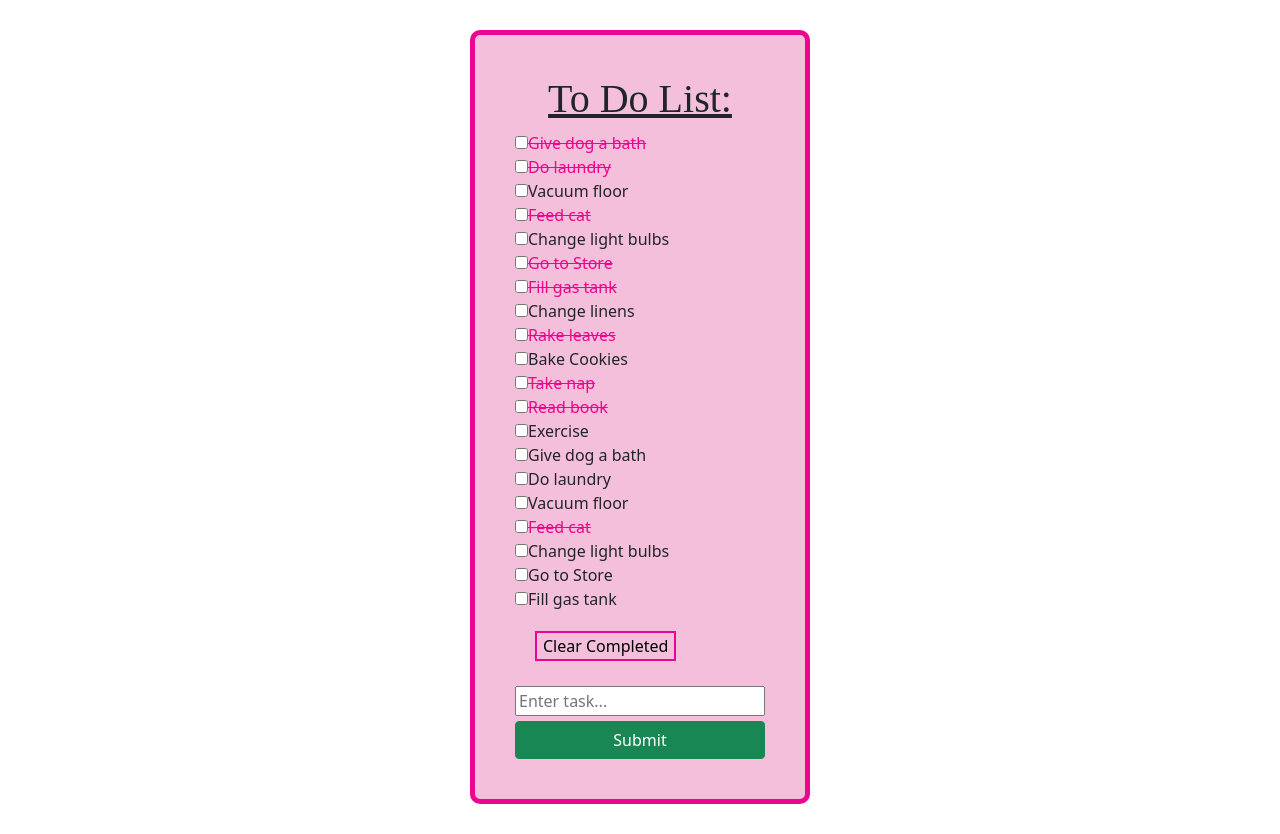
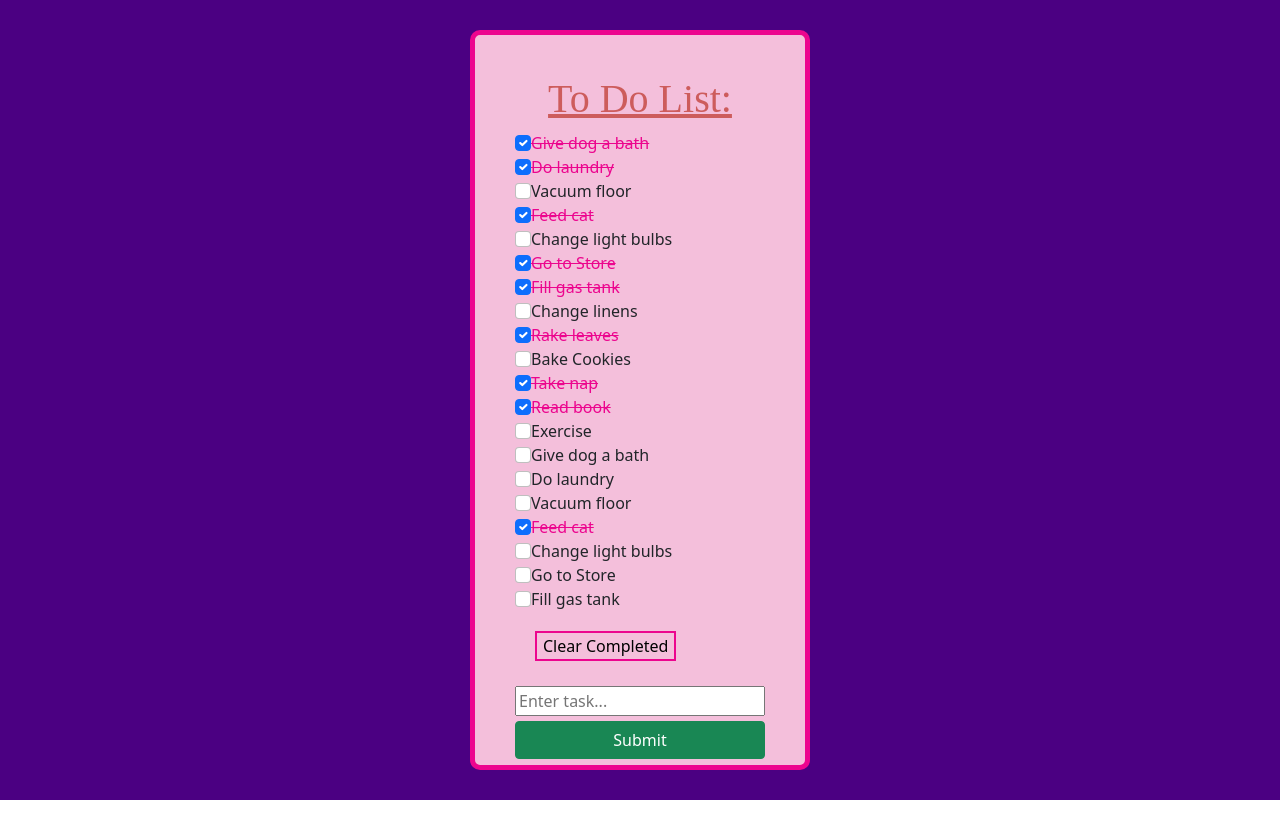
Before and after one commit to HenrietteWiuff/ToDoList, a React (Create React App) app: page / in a window 1280 px wide. After the commit the page ends 800 px from the top, so only its background shows below. Built offline with nearby package versions, Linux system fonts and the light colour scheme.

Commit message:
Responsiv on 3 devices
Color changes for all 3 devices

```diff
--- a/src/ToDo.js
+++ b/src/ToDo.js
@@ -3,14 +3,14 @@ import React from 'react';
 const ToDo = ({todo, handleToggle}) => {
 
     const handleClick = (e) => {
-        e.preventDefault()
+        // e.preventDefault()
         handleToggle(e.currentTarget.id)
     }
 
    return (
 
        <div id={todo.id} className={todo.complete ? "strike" : ""} onClick={handleClick}>
-        <input class="form-check-input" type="checkbox" value="" id="flexCheckDefault" id={todo.id} className={todo.complete ? "flexCheckChecked" : ""}></input>
+        <input class="form-check-input" type="checkbox" value="" checked={todo.complete} id={todo.id} ></input>
            {todo.task}
        </div>
    );
--- a/src/index.css
+++ b/src/index.css
@@ -9,26 +9,114 @@ body {
   height: 100%;
 }
 
-code {
+/* code {
   font-family: source-code-pro, Menlo, Monaco, Consolas, 'Courier New',
     monospace;
-}
+} */
 
 .strike {
   text-decoration: line-through;
   color:#ec058e;
 }
 
+
+
+/* MOBILE (min-width ???px) */
+@media screen and (min-width: 23em) {
+
+  h1 {
+    font-size: 200px;
+    color: indianred;
+    text-align: center;
+    text-decoration: underline;
+    font-family: cursive;
+  }
+
+  .mainWrapper{
+    width: 100vw;
+    height: 100vh;
+    display: flex;
+    justify-content: center;
+    background-color: lightgreen;
+  }
+
+  .wrapper{
+    padding: 50px 0px 50px 0px;
+    align-items: center;
+  }
+
+  .flex{
+    display: flex;
+    flex-direction: column;
+  }
+
+  .inputBox{
+    margin: 5px 0px;
+    min-width: 250px;
+  }
+
+  .clearButton {
+    background-color: greenyellow;
+    border: 4px solid green
+  }
+}
+
+
+/* TABLETS (min-width 768px) */
+@media screen and (min-width: 48em) {
+
+  h1 {
+    text-align: center;
+    text-decoration: underline;
+    font-family: cursive;
+  }
+
+  .mainWrapper{
+    width: 100%;
+    display: flex;
+    justify-content: center;
+   background-color: white;
+  }
+
+  .wrapper{
+    background-color: lightgray;
+    border: 5px solid grey;
+    border-radius: 10px;
+    padding: 40px;
+    margin: 30px 0px 30px 0px;
+    align-items: center;
+  }
+
+  .flex{
+    display: flex;
+    flex-direction: column;
+  }
+
+  .inputBox{
+    margin: 5px 0px;
+    min-width: 250px;
+  }
+
+  .clearButton {
+    background-color: #f4bfdb;
+    border: 2px solid #ec058e
+  }
+}
+
+/* SCREENS (min-width 1140px) */
+@media screen and ( min-width: 67em ) {
+
 h1 {
   text-align: center;
   text-decoration: underline;
   font-family: cursive;
 }
+
 .mainWrapper{
   width: 100%;
   display: flex;
   justify-content: center;
-  margin: 30px 0px 30px 0px;
+ background-color: indigo;
 }
 
 .wrapper{
@@ -36,6 +124,7 @@ h1 {
   border: 5px solid #ec058e;
   border-radius: 10px;
   padding: 40px;
+  margin: 30px 0px 30px 0px;
   align-items: center;
 }
 
@@ -53,3 +142,4 @@ h1 {
   background-color: #f4bfdb;
   border: 2px solid #ec058e
 }
+}
```
